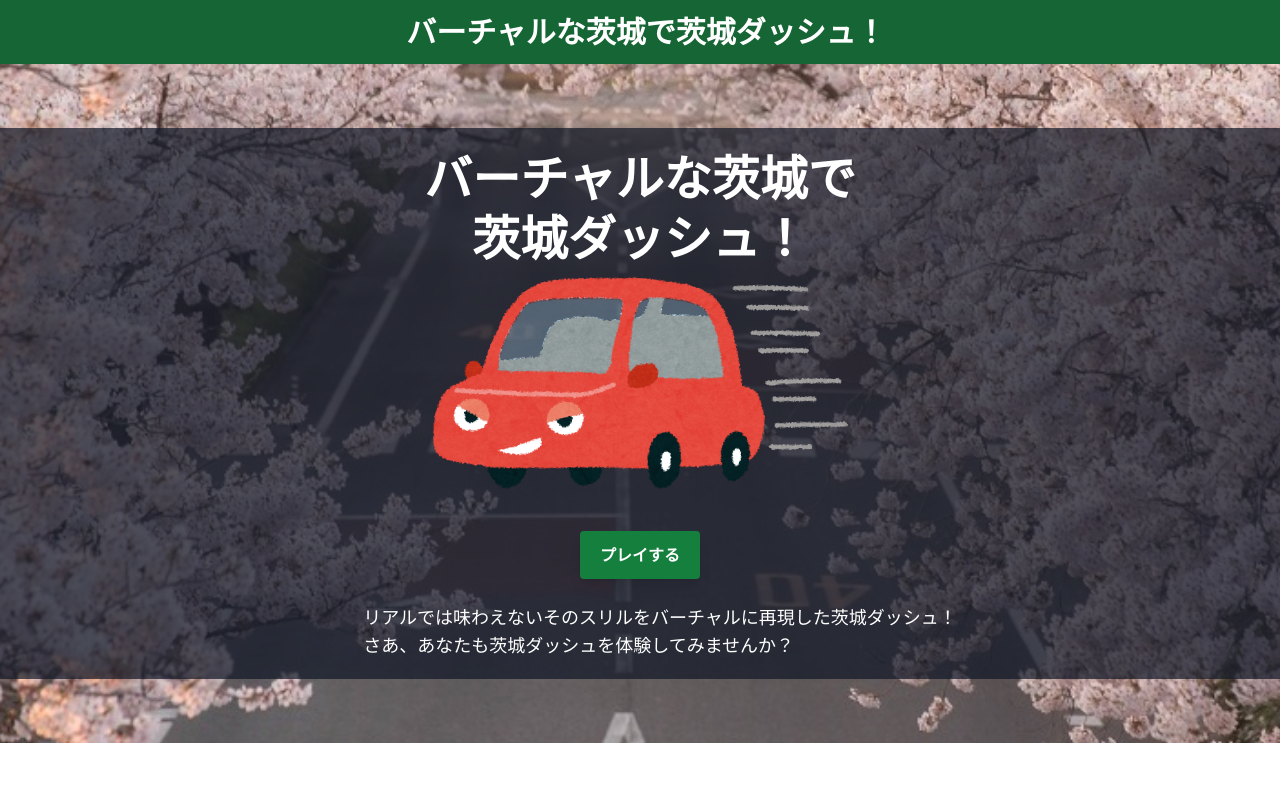
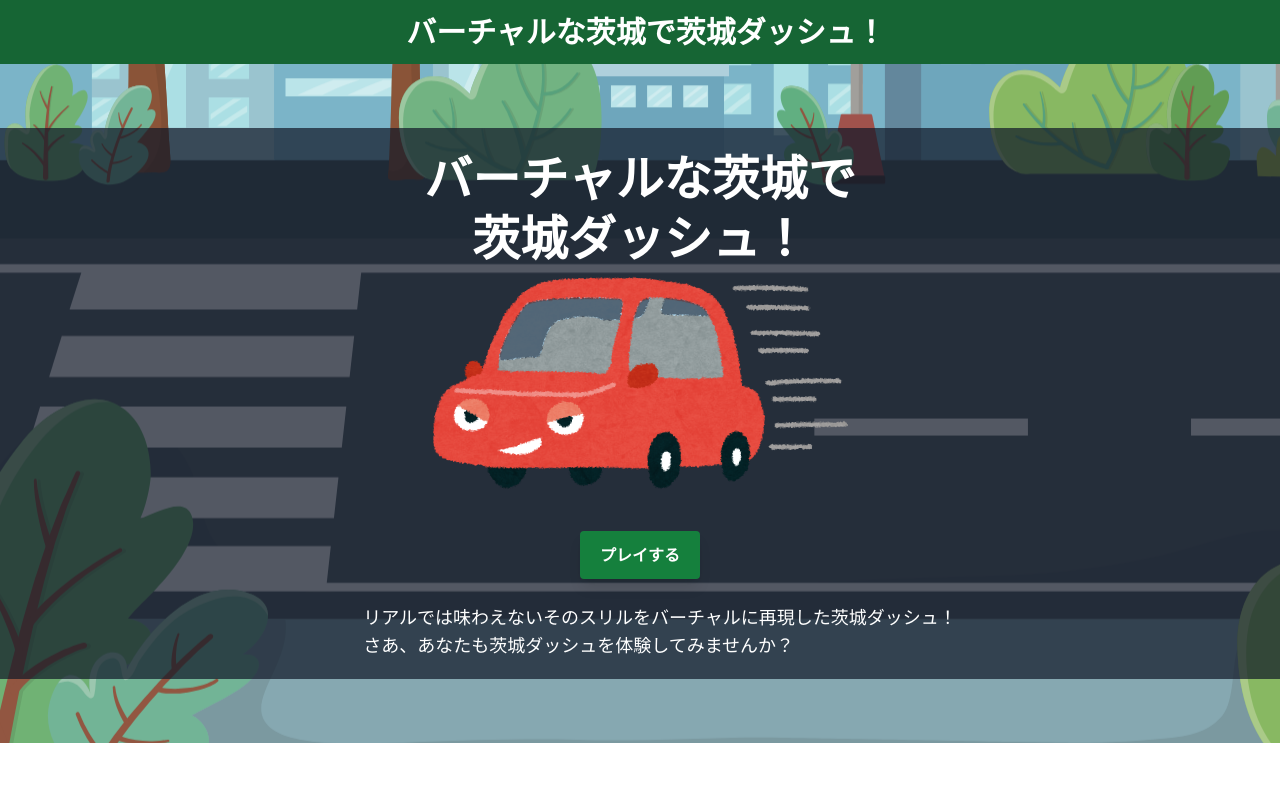
Before and after one commit to noricha-vr/Hackathon00, a SvelteKit app: page / in a window 1280 px wide. Shown: the top 785 px of the page. Built offline with nearby package versions, Linux system fonts and the light colour scheme.

Commit message:
Update background image in +page.svelte

```diff
--- a/src/routes/+page.svelte
+++ b/src/routes/+page.svelte
@@ -1,6 +1,6 @@
 <div
     class="flex flex-col items-center justify-center py-8 lg:py-16 bg-cover bg-center"
-    style="background-image: url('/image/lp/sakura.jpg');"
+    style="background-image: url('/image/lp/way.png');"
 >
     <div class="bg-gray-900 bg-opacity-70 w-full py-5">
         <h1 class="text-5xl font-bold leading-tight text-center text-white">
```
Also changed, not shown: static/image/lp/way.png (added).
